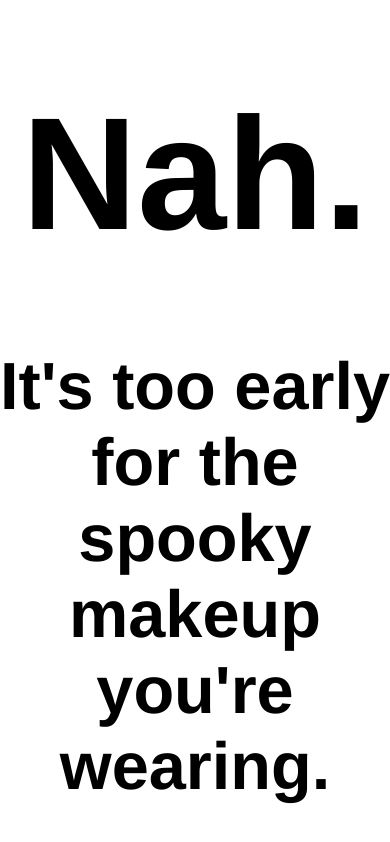
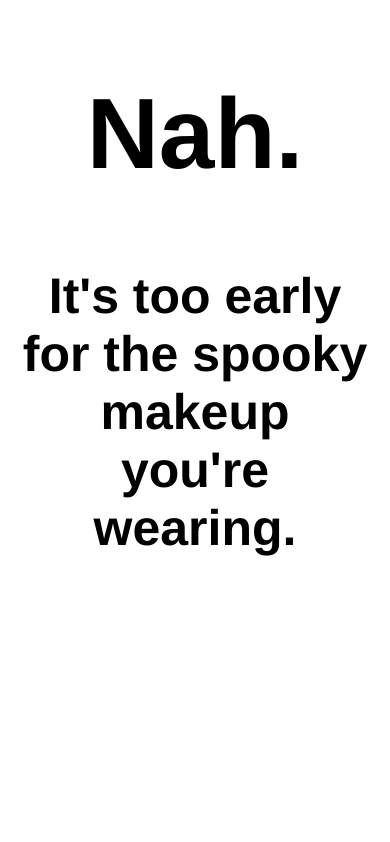
Before and after one commit to Karljoones/isithalloween, a React (Create React App) app: page / in a window 390 px wide. Shown: the top 842 px of the page. Built offline with nearby package versions, Linux system fonts and the light colour scheme.

Commit message:
Cleaned up mobile styling

```diff
--- a/src/index.css
+++ b/src/index.css
@@ -4,6 +4,7 @@ body {
   font-family: "Helvetica Neue", Helvetica, Arial, sans-serif;
   background-color: black;
   color: white;
+  margin: 20px;
 }
 
 @media (prefers-color-scheme: light) {
@@ -14,11 +15,11 @@ body {
 }
 
 h1.isithalloween {
-  font-size: 120pt;
+  font-size: 100px;
   line-height: 100pt;
   font-weight: bold;
 }
 
 h3.subtitle {
-  font-size: 50pt;
+  font-size: 50px;
 }
```
Also changed, not shown: 1 other file (tests, documents, lock files or other folders).
